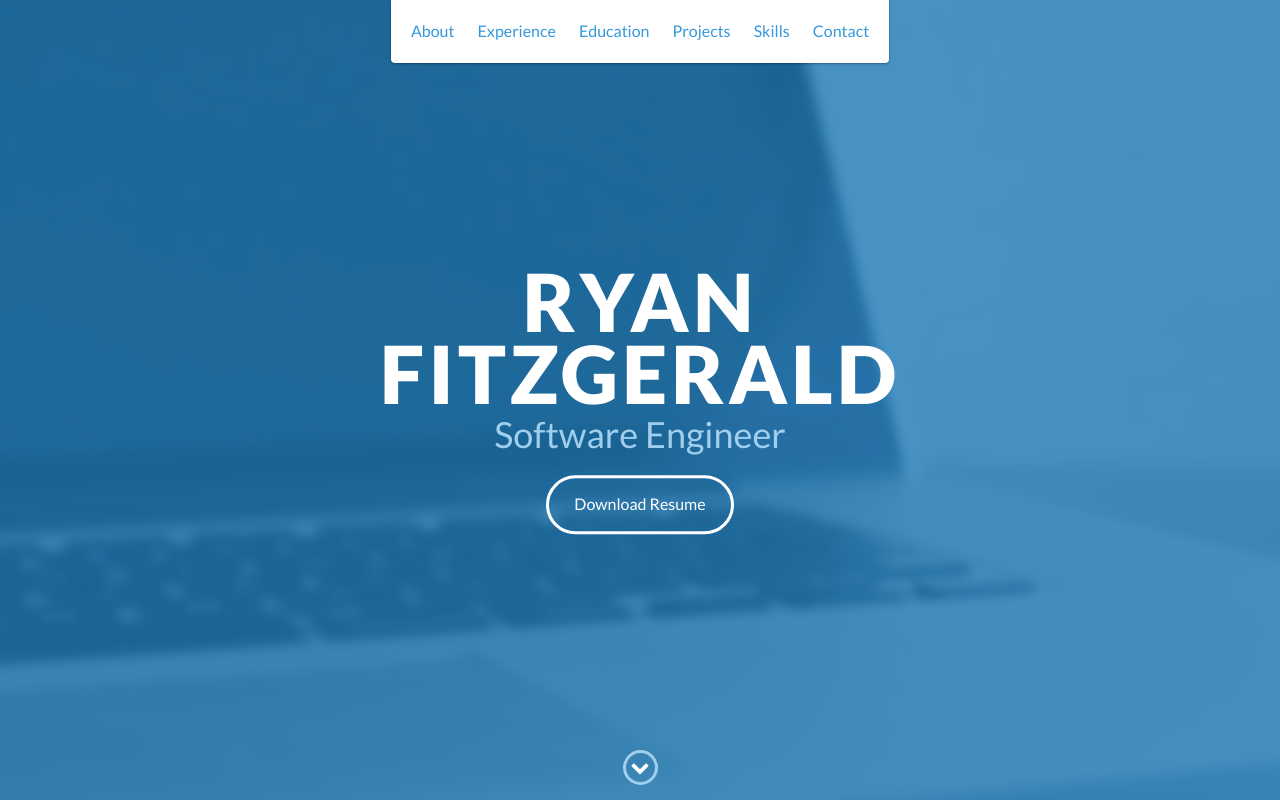
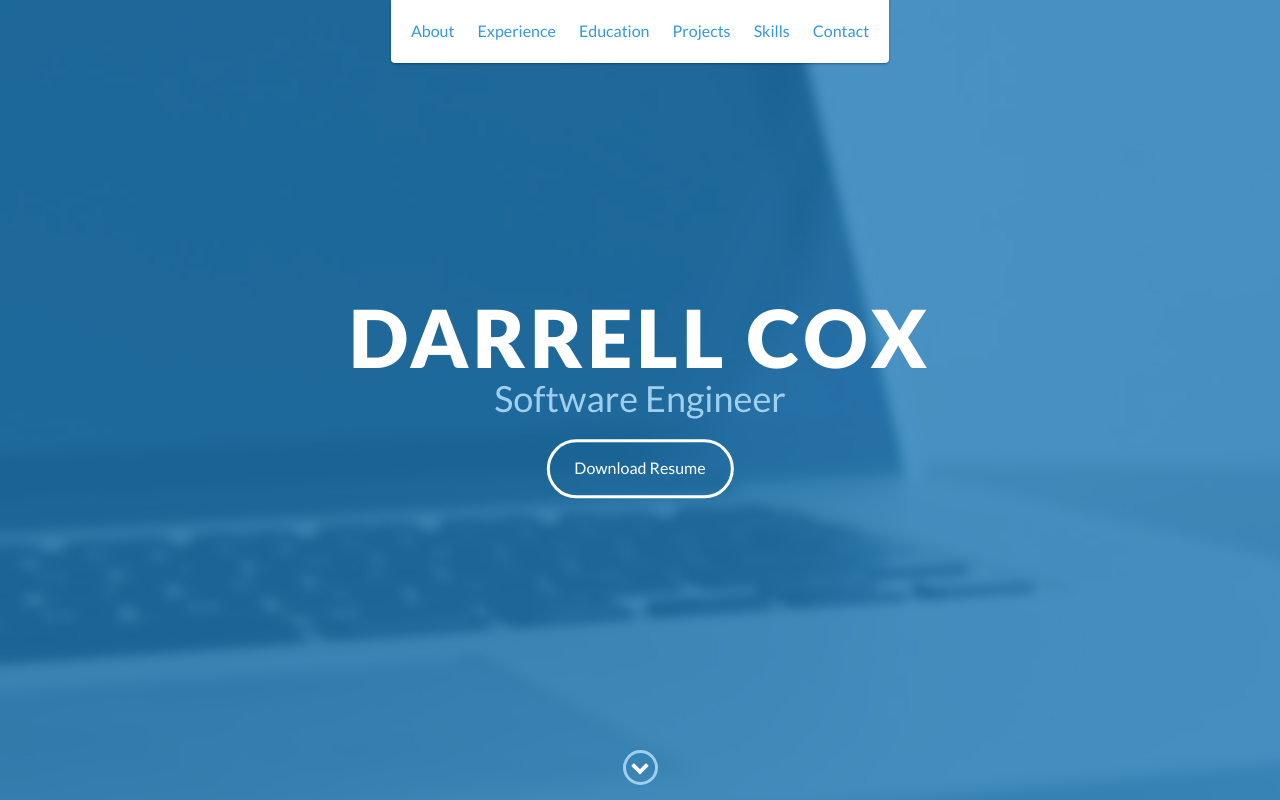
Before and after one commit to dcdarrell9/dcdarrell9.github.io, a website: page index.html in a window 1280 px wide. Shown: the top 800 px of the page. Drawn offline with nearby package versions, Linux system fonts and the light colour scheme.

Commit message:
Change name (#2)

```diff
--- a/index.html
+++ b/index.html
@@ -48,7 +48,7 @@
 
     <div id="lead">
         <div id="lead-content">
-            <h1>Ryan Fitzgerald</h1>
+            <h1>Darrell Cox</h1>
             <h2>Software Engineer</h2>
             <a href="#" class="btn-rounded-white">Download Resume</a>
         </div>
```
Also changed, not shown: 1 other file.
